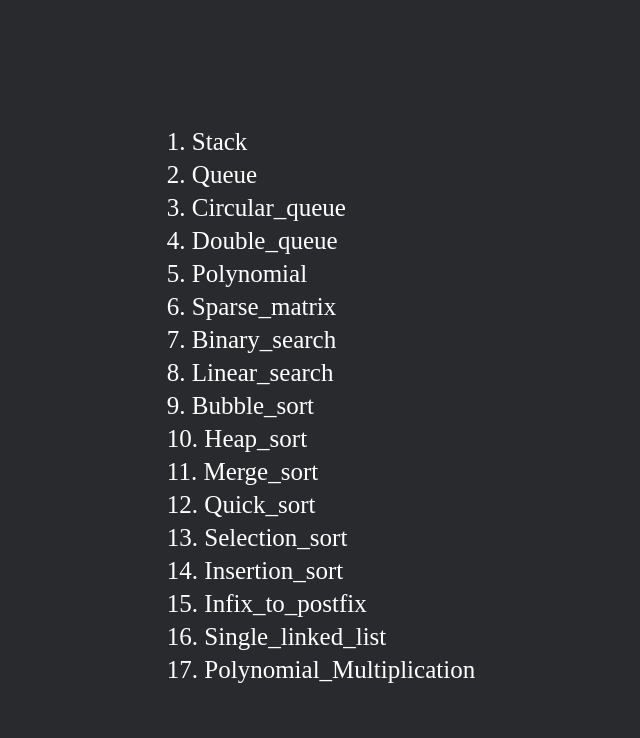
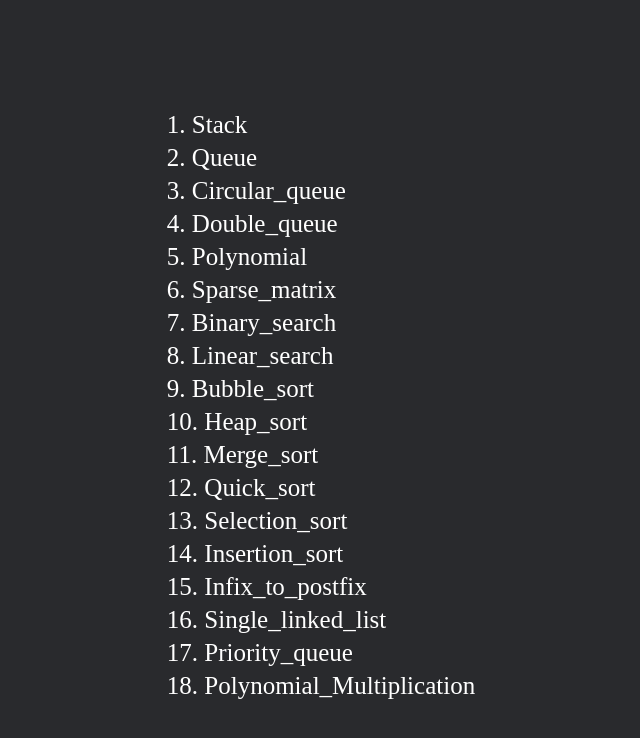
Before and after one commit to aashishvinu/lab, a plain HTML site: page c/index.html in a window 1280 px wide. Shown: the whole page, without its empty margins (319-959 px from the left). Drawn offline with Linux system fonts and the light colour scheme.

Commit message:
Update index.html

```diff
--- a/c/index.html
+++ b/c/index.html
@@ -26,7 +26,8 @@
         <a href="insertion_sort.txt">14. Insertion_sort</a>
         <a href="infix_to_postfix.txt">15. Infix_to_postfix</a>
         <a href="single_linked_list.txt">16. Single_linked_list</a>
-        <a href="polynomial_multy.txt">17. Polynomial_Multiplication</a>
+        <a href="priority_queue.txt">17. Priority_queue</a>
+        <a href="polynomial_multy.txt">18. Polynomial_Multiplication</a>
     </div>
 </body>
 </html>
```
